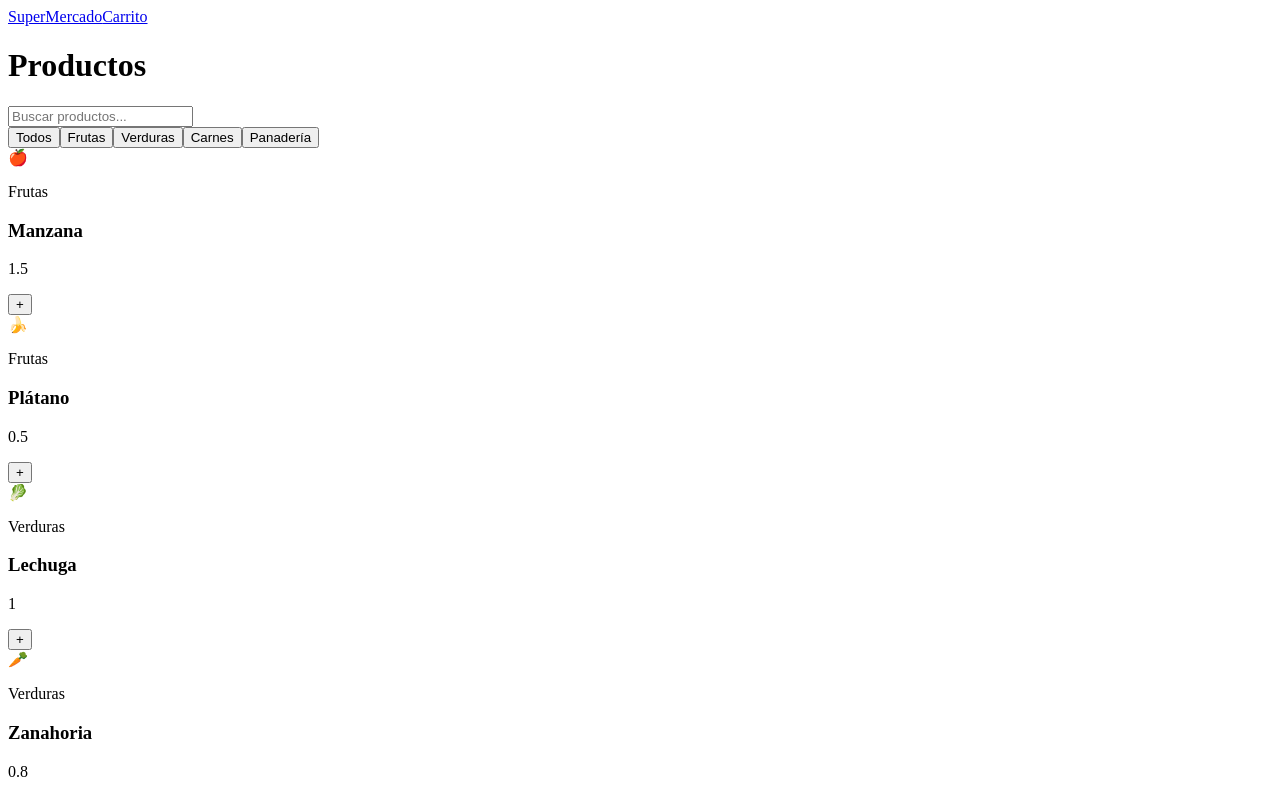
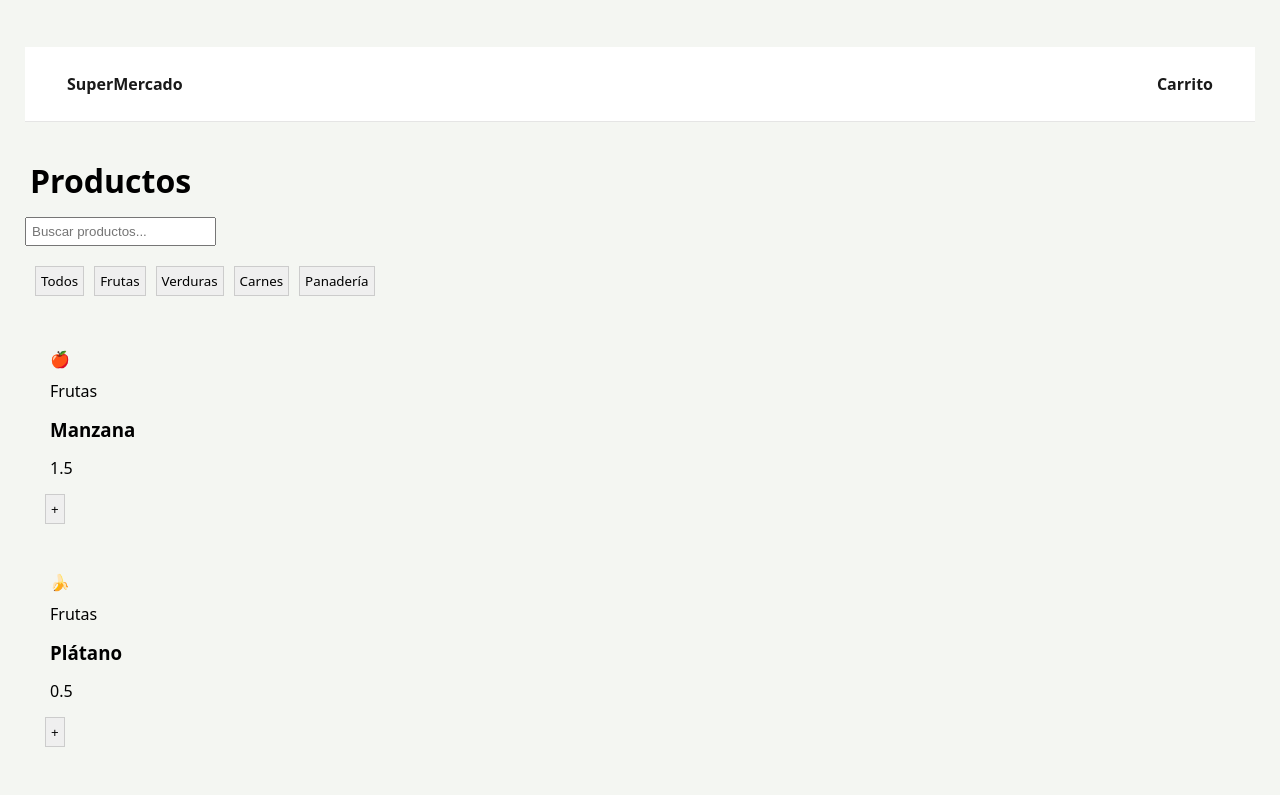
Before and after one commit to davidarranz7/SuperMercado, an Angular app: page / in a window 1280 px wide. Shown: the top 795 px of the page. Built offline with nearby package versions, Linux system fonts and the light colour scheme.

Commit message:
añadiendo magia jejeje

```diff
--- a/src/app/app.css
+++ b/src/app/app.css
@@ -0,0 +1,14 @@
+nav {
+  display: flex;
+  align-items: center;
+  gap: 24px;
+  padding: 16px 32px;
+  background-color: #ffffff;
+  border-bottom: 1px solid #e5e5e5;
+}
+
+nav a {
+  text-decoration: none;
+  color: #1a1a1a;
+  font-weight: 600;
+}
--- a/src/styles.css
+++ b/src/styles.css
@@ -1 +1,26 @@
-/* You can add global styles to this file, and also import other style files */
+* /* esto seria el selecotr universal*/
+{
+  box-sizing: border-box;
+  margin: 5px;
+  padding: 5px;
+}
+
+body {
+  font-family: system-ui, sans-serif;
+  background-color: #f4f6f2;
+  color: #000000;
+}
+
+button {
+  cursor: pointer; /* Esto indica como es el cursor vamos la forma del cursor*/
+  border: 1px solid #ccc; /* esto es el borde del boton */
+  font-family: inherit; /* esot dice que coge la fuente del padre el tipo de letra ya que no la hereda de ningun lado */
+}
+
+nav {
+  background-color: #f4f6f2;
+  padding: 10px;
+  display: flex;
+  justify-content: space-between;
+  align-items: center;
+}
```
Also changed, not shown: 1 other file (tests, documents, lock files or other folders).
